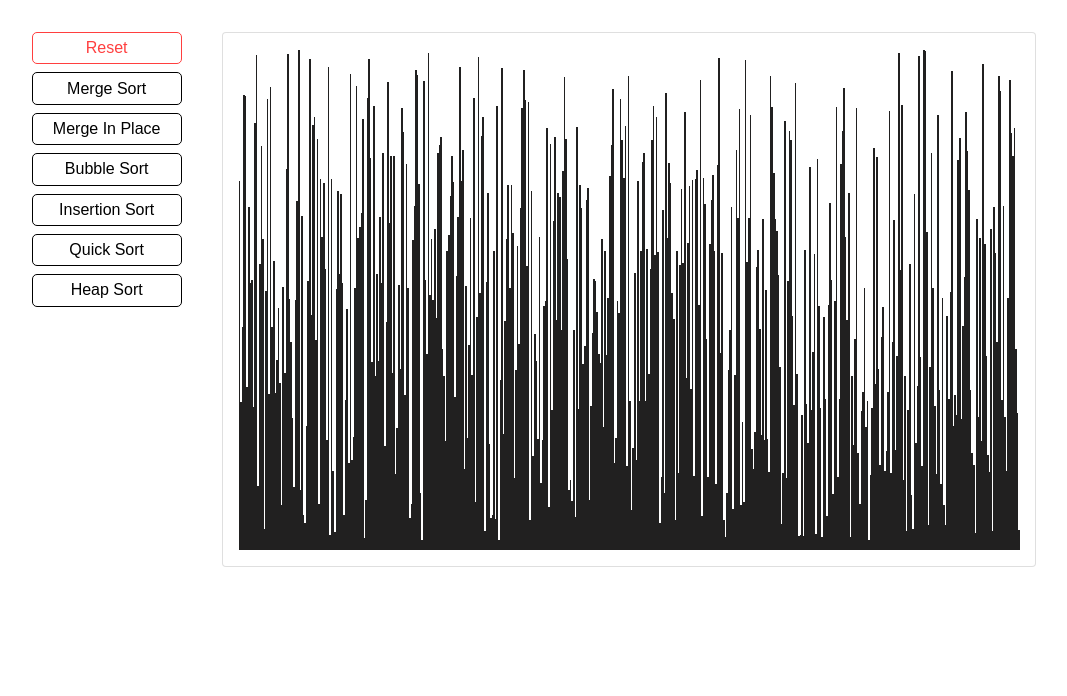
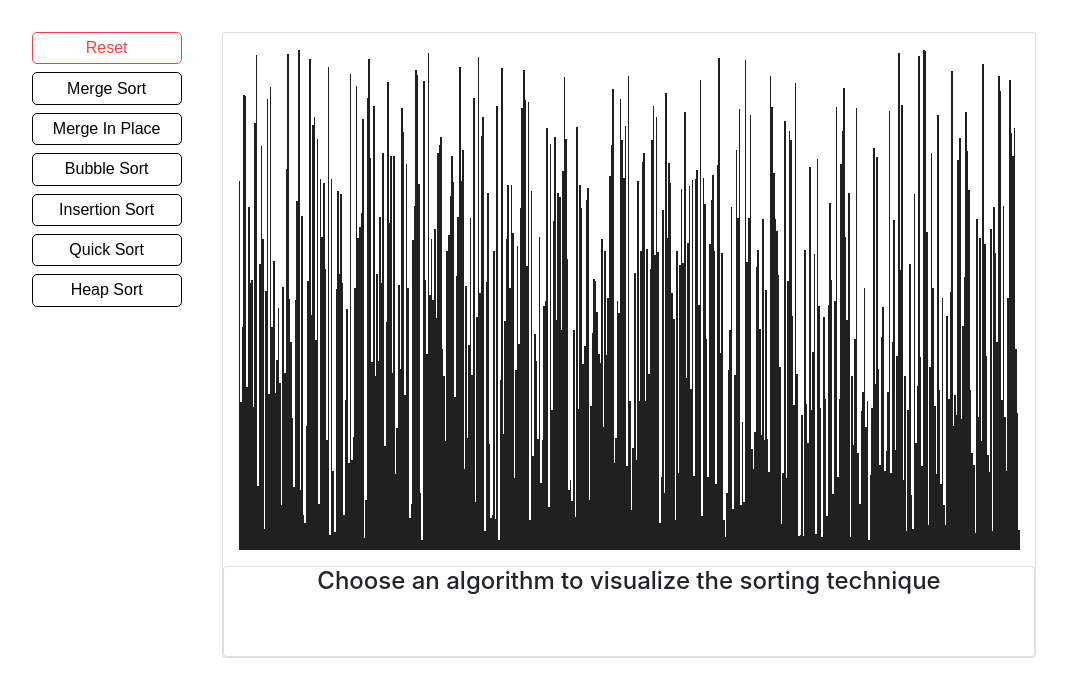
Before and after one commit to mjconly/Sorting-Visualizer, a React (Create React App) app: page / in a window 1280 px wide. Shown: the top 696 px of the page, without its empty margins (90-1157 px from the left). Built offline with nearby package versions, Linux system fonts and the light colour scheme; the HTML template or start-up script is replaced by a standard one.

Commit message:
addings some transitions / carosel >

```diff
--- a/public/index.html
+++ b/public/index.html
@@ -40,5 +40,9 @@
       To begin the development, run `npm start` or `yarn start`.
       To create a production bundle, use `npm run build` or `yarn build`.
     -->
+    <script src="https://code.jquery.com/jquery-3.4.1.slim.min.js" integrity="sha384-J6qa4849blE2+poT4WnyKhv5vZF5SrPo0iEjwBvKU7imGFAV0wwj1yYfoRSJoZ+n" crossorigin="anonymous"></script>
+    <script src="https://cdn.jsdelivr.net/npm/popper.js@1.16.0/dist/umd/popper.min.js" integrity="sha384-Q6E9RHvbIyZFJoft+2mJbHaEWldlvI9IOYy5n3zV9zzTtmI3UksdQRVvoxMfooAo" crossorigin="anonymous"></script>
+    <script src="https://stackpath.bootstrapcdn.com/bootstrap/4.4.1/js/bootstrap.min.js" integrity="sha384-wfSDF2E50Y2D1uUdj0O3uMBJnjuUD4Ih7YwaYd1iqfktj0Uod8GCExl3Og8ifwB6" crossorigin="anonymous"></script>
   </body>
+
 </html>
--- a/src/Components/ArrayBarContainer.jsx
+++ b/src/Components/ArrayBarContainer.jsx
@@ -1,5 +1,6 @@
 import React from "react";
 import ArrayBar from "./ArrayBar"
+import Scroller from "./Scroller"
 import "./arrayBarContainer.css"
 import { mergeHelper } from "../sortingAlgorithms/mergeSort"
 import { inPlaceHelper } from "../sortingAlgorithms/mergeSortInPlace"
@@ -159,6 +160,7 @@ class ArrayBarContainer extends React.Component{
 
   render(){
     return(
+      <div>
         <div className="console">
           <div className="btn-col">
             <button className="abtn r" onClick={() => this.resetArray()}>
@@ -195,9 +197,11 @@ class ArrayBarContainer extends React.Component{
               Heap Sort
             </button>
           </div>
-        <div className="card">
+            <div className="card bars-card">
               <div className="array-bar-container">
                 {this.state.bars}
+              </div>
+              <Scroller></Scroller>
             </div>
         </div>
       </div>
--- /dev/null
+++ b/src/Components/Scroller.jsx
@@ -0,0 +1,57 @@
+import React from "react"
+
+class Scroller extends React.Component{
+  constructor(props){
+    super(props)
+  }
+  render(){
+    return(
+      <div>
+        <div id="carouselExampleControls" className="carousel slide" data-ride="carousel" data-interval="false">
+        <div className="carousel-inner">
+          <div className="carousel-item active">
+            <div className="card">
+              <div className="card-title">
+                <h4>Choose an algorithm to visualize the sorting technique</h4>
+              </div>
+              <div className="card-body">
+              </div>
+            </div>
+          </div>
+          <div className="carousel-item">
+            <div className="card">
+              <div className="card-title">
+                <h4>Merge Sort</h4>
+              </div>
+              <div className="card-body">
+              </div>
+            </div>
+          </div>
+          <div className="carousel-item">
+            <div className="card">
+              <div className="card-title">
+                <h4>Quick Sort</h4>
+              </div>
+              <div className="card-body">
+              </div>
+            </div>
+          </div>
+          <div className="carousel-item">
+            <div className="card">
+              <div className="card-title">
+                <h4>Heap Sort</h4>
+              </div>
+              <div className="card-body">
+              </div>
+            </div>
+          </div>
+        </div>
+      </div>
+
+      </div>
+    )
+  }
+}
+
+
+export default Scroller
--- a/src/Components/arrayBarContainer.css
+++ b/src/Components/arrayBarContainer.css
@@ -7,7 +7,7 @@
   /* padding: 0 10px 10px 10px; */
 }
 
-.card {
+.bars-card {
   margin: 2em;
 }
 
@@ -17,6 +17,10 @@
   justify-content: center;
 }
 
+.display-container{
+  display: flex;
+  flex-direction: column;
+}
 
 .abtn {
   border: black 0.5px solid;
```
Lines whose indentation alone changed are shown as unchanged.
